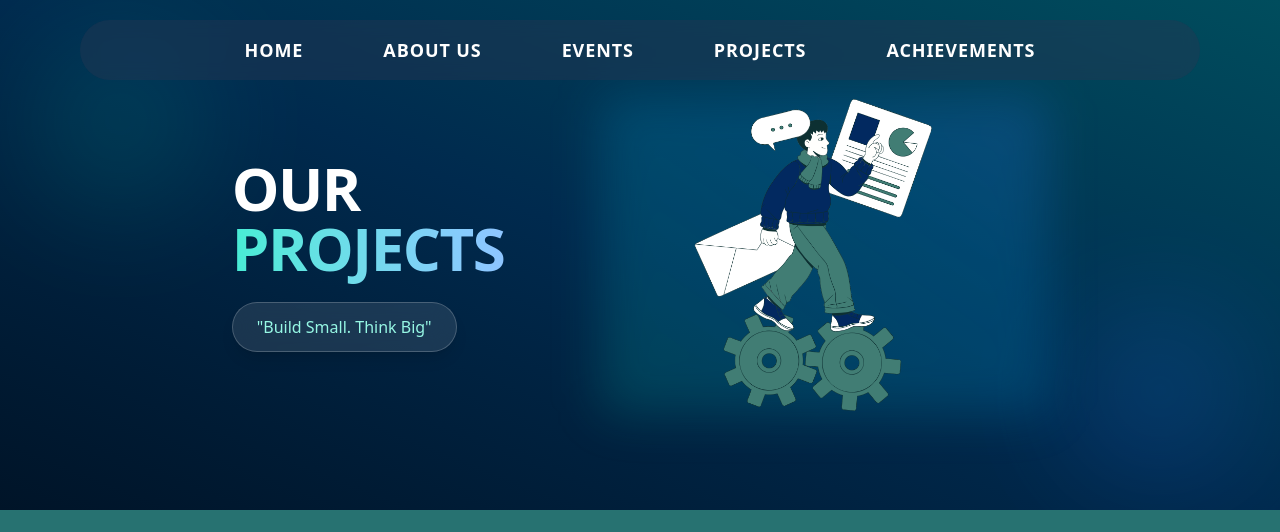
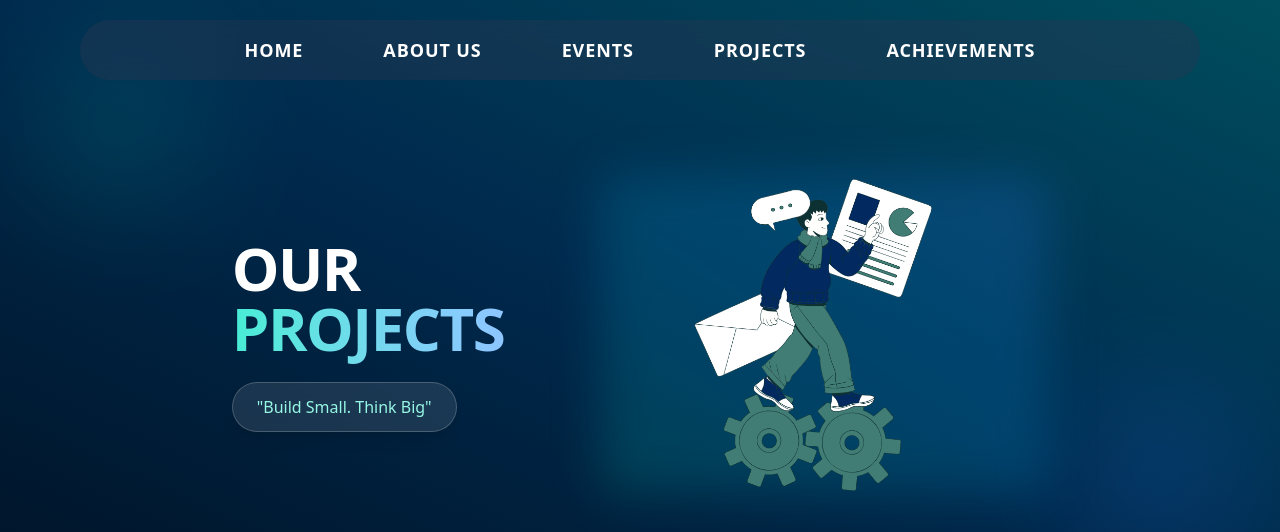
Before and after one commit to Soumyadipmaity1/keskiit-test, a Next.js app: page /projects in a window 1280 px wide. Shown: the top 532 px of the page. Built offline with nearby package versions, Linux system fonts and the light colour scheme.

Commit message:
adjust padding in ProjectsHeroSection for better layout

```diff
--- a/src/components/projects/ProjectsHerosection.tsx
+++ b/src/components/projects/ProjectsHerosection.tsx
@@ -20,14 +20,14 @@
   }, [])
 
   return (
-    <div className="relative w-full overflow-hidden bg-gradient-to-tr from-[#001428] via-[#002a4e] to-[#004d5d] py-12 sm:py-16 md:py-24">
+    <div className="relative w-full overflow-hidden bg-gradient-to-tr  from-[#001428] via-[#002a4e] to-[#004d5d] py-12 sm:py-16 md:py-24">
       {/* Abstract shapes for modern feel */}
       <div className="absolute top-0 left-0 w-full h-full opacity-20">
         <div className="absolute top-10 left-10 w-20 h-20 md:w-40 md:h-40 rounded-full bg-teal-500 blur-3xl"></div>
         <div className="absolute bottom-10 right-10 w-20 h-20 md:w-40 md:h-40 rounded-full bg-blue-500 blur-3xl"></div>
       </div>
 
-      <div className="container mx-auto px-4 md:px-6 relative z-10">
+      <div className="container mx-auto px-4 md:px-6 pt-20 relative z-10">
         <div className="flex flex-col md:flex-row items-center justify-center gap-8 md:gap-24">
           <div className="text-center md:text-left max-w-xs sm:max-w-sm md:max-w-md">
             <h2 className="text-4xl sm:text-5xl md:text-6xl font-bold mb-6 tracking-tight">
```
